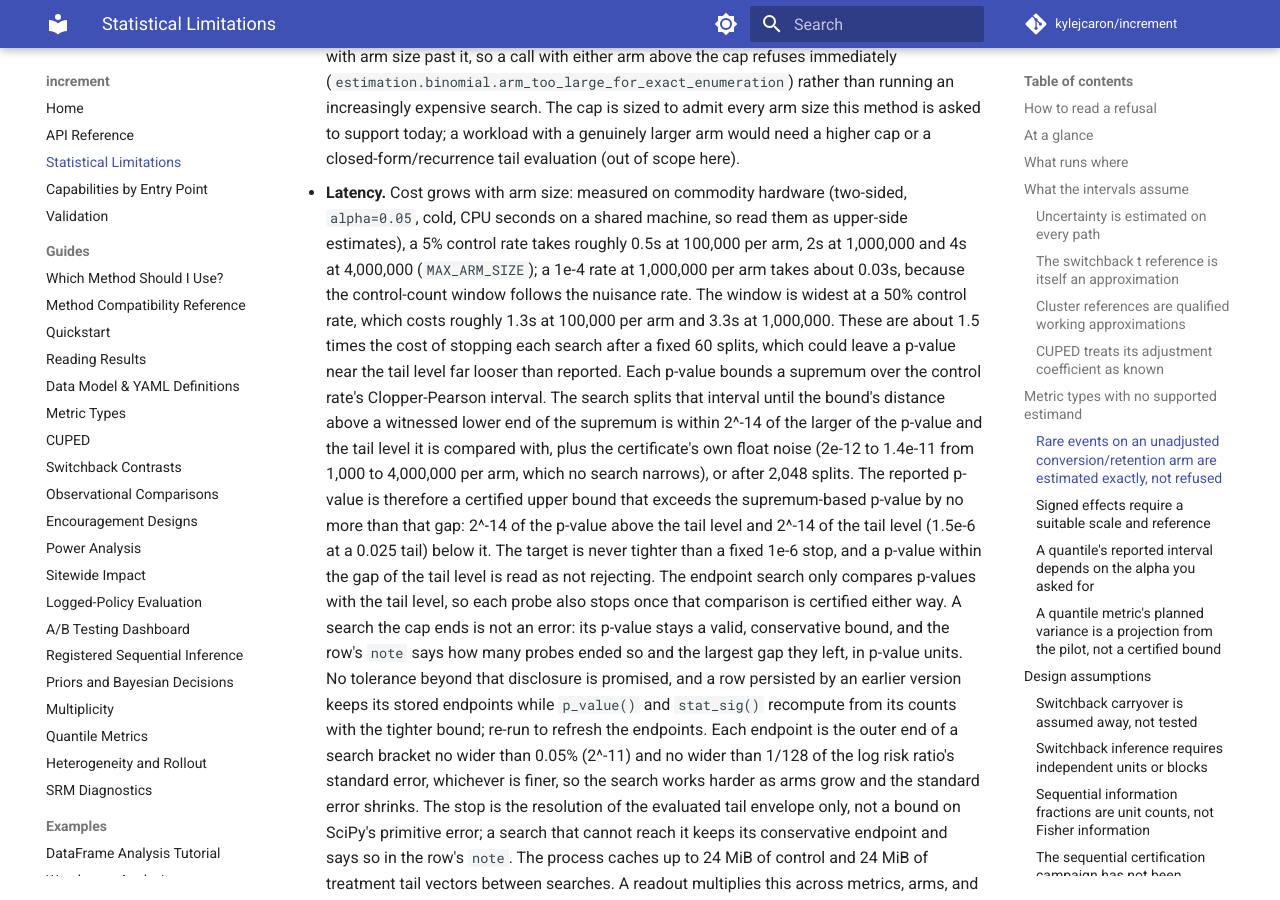
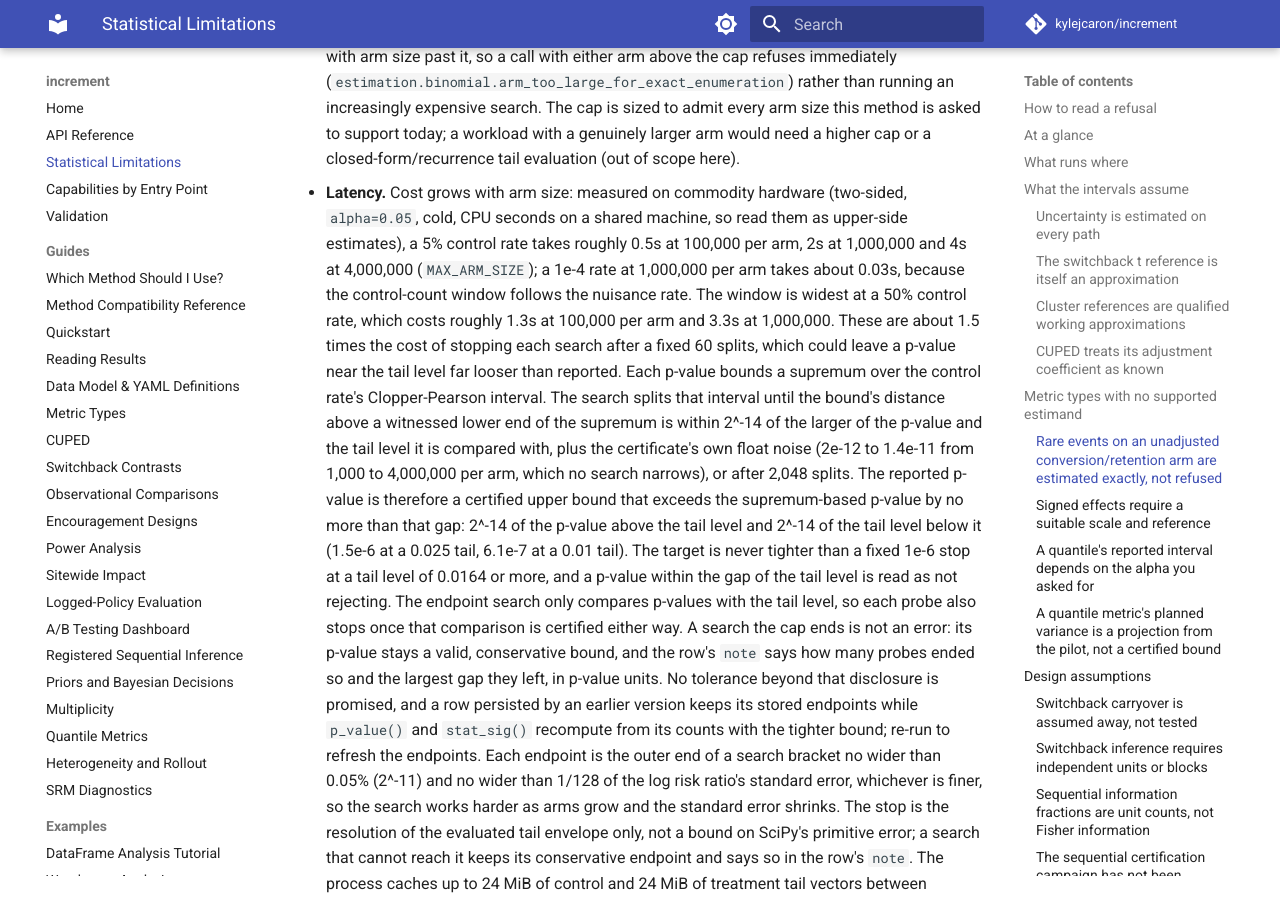
Before and after one commit to kylejcaron/increment, an MkDocs documentation site: the page built from docs/limitations.md, in a window 1280 px wide and 900 px high, scrolled down 9559 px. Built offline with MkDocs 1.6.1 and Material for MkDocs 9.7.7, drawn with Linux system fonts in a browser that asks for light colours; comment, search, counter and statistics services are not loaded.

Commit message:
docs: scope the nuisance gap floor claim to tail levels of 0.0164 and above
2^-14 of the tail level is 6.1e-7 at a 0.01 tail, tighter than a fixed 1e-6 stop, so
the page names the 0.0164 threshold instead of calling the target never tighter.

```diff
--- a/docs/limitations.md
+++ b/docs/limitations.md
@@ -337,9 +337,10 @@ It also has two further boundaries, both refusals rather than silent degradation
   (2e-12 to 1.4e-11 from 1,000 to 4,000,000 per arm, which no search narrows), or
   after 2,048 splits. The reported p-value is therefore a certified upper bound that
   exceeds the supremum-based p-value by no more than that gap: 2^-14 of the p-value
-  above the tail level and 2^-14 of the tail level (1.5e-6 at a 0.025 tail) below it.
-  The target is never tighter than a fixed 1e-6 stop, and a p-value within the gap of
-  the tail level is read as not rejecting. The endpoint search only
+  above the tail level and 2^-14 of the tail level below it (1.5e-6 at a 0.025 tail,
+  6.1e-7 at a 0.01 tail). The target is never tighter than a fixed 1e-6 stop at a tail
+  level of 0.0164 or more, and a p-value within the gap of the tail level is read as not
+  rejecting. The endpoint search only
   compares p-values with the tail level, so each probe also stops once that comparison
   is certified either way. A search the cap ends is not an error: its p-value stays a valid,
   conservative bound, and the row's `note` says how many probes ended so and the largest
```
